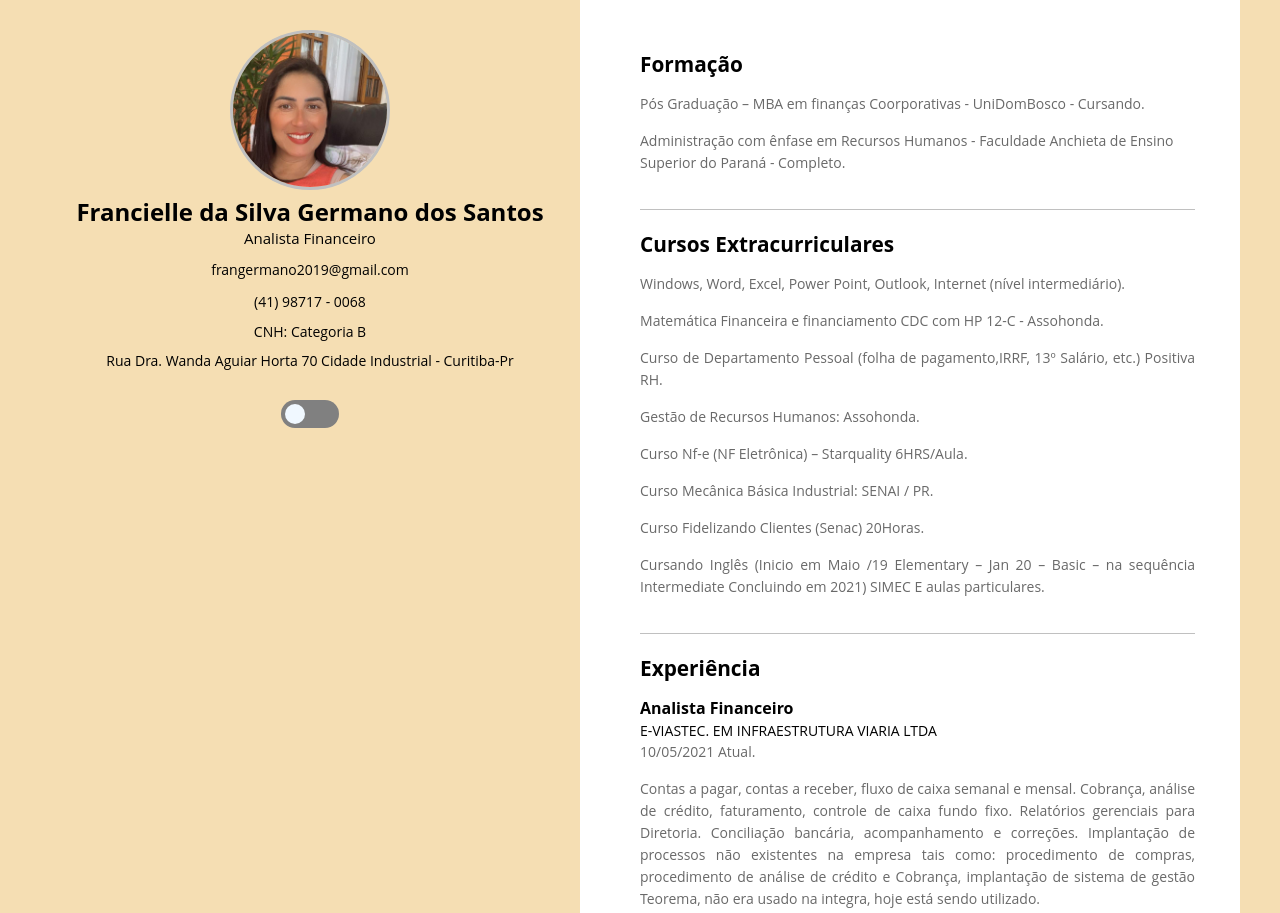
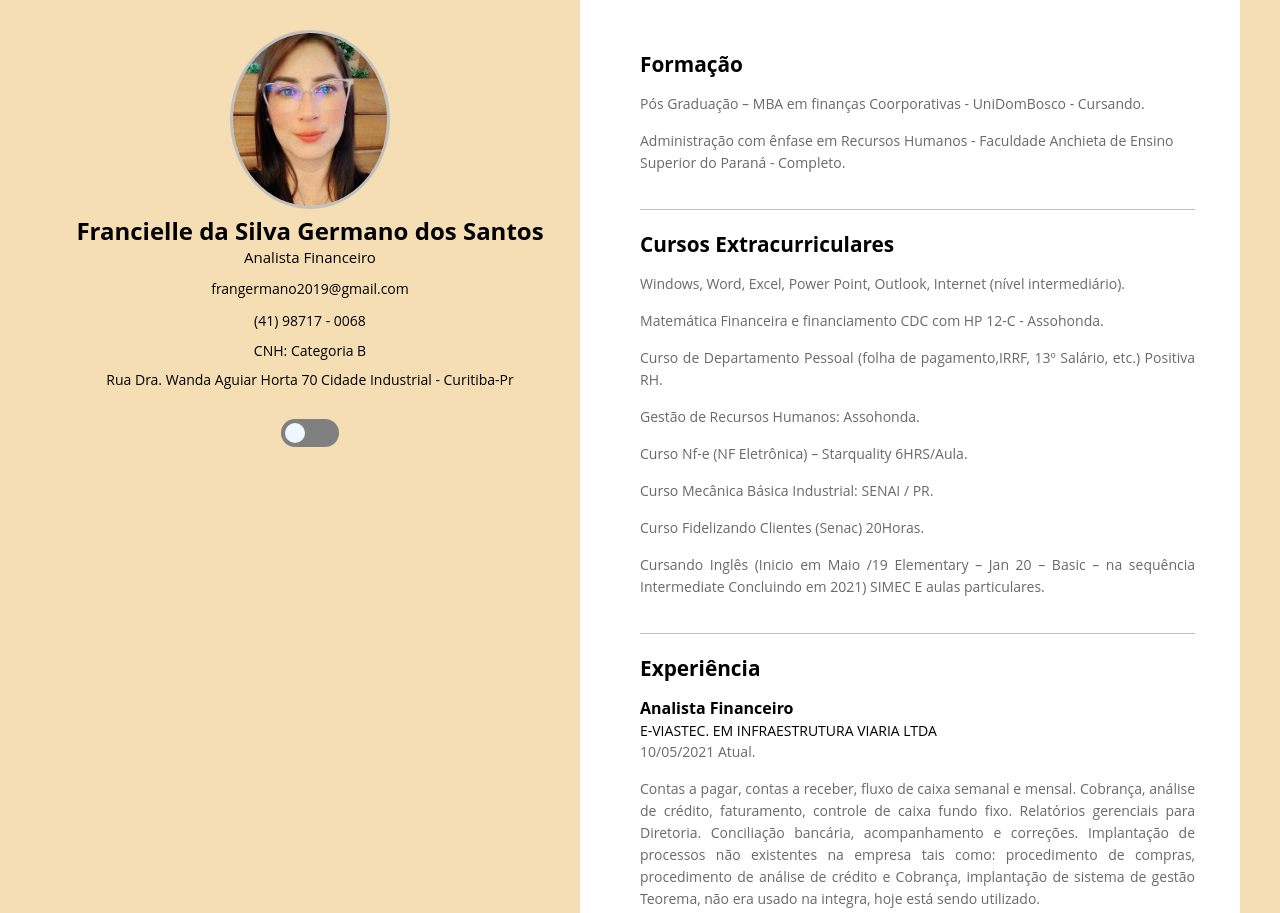
Before and after one commit to Fran-Germano/CurriculoDigitalFran, a plain HTML site: page index.html in a window 1280 px wide. Shown: the top 913 px of the page. Drawn offline with Linux system fonts and the light colour scheme.

Commit message:
fotoperfil

```diff
--- a/index.html
+++ b/index.html
@@ -21,7 +21,7 @@
 						<div class="container container--column">
 
 							<figure class="informacoesContatoPortifolio__imagem">
-								<img src="./imagens/perfil.jpg" alt="Foto perfil">
+								<img src="./imagens/perfil.jpeg" alt="Foto perfil">
 								<!-- DESCRIÇÃO DA IMAGEM -->
 								<figcaption class="hidden">Imagem de perfil portifólio</figcaption>
 							</figure>
```
Also changed, not shown: imagens/perfil.jpeg (added), imagens/perfil.jpg (deleted).
